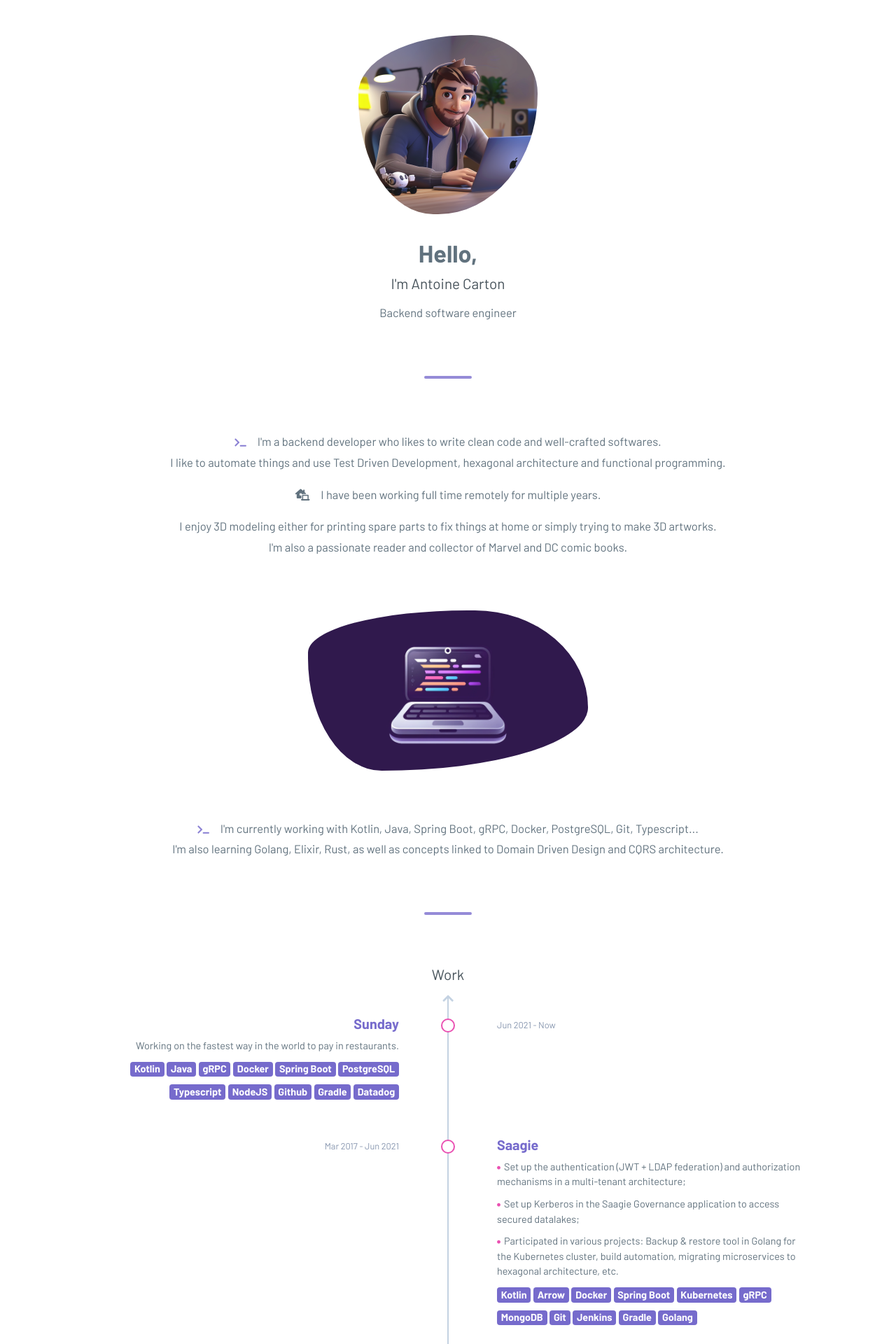
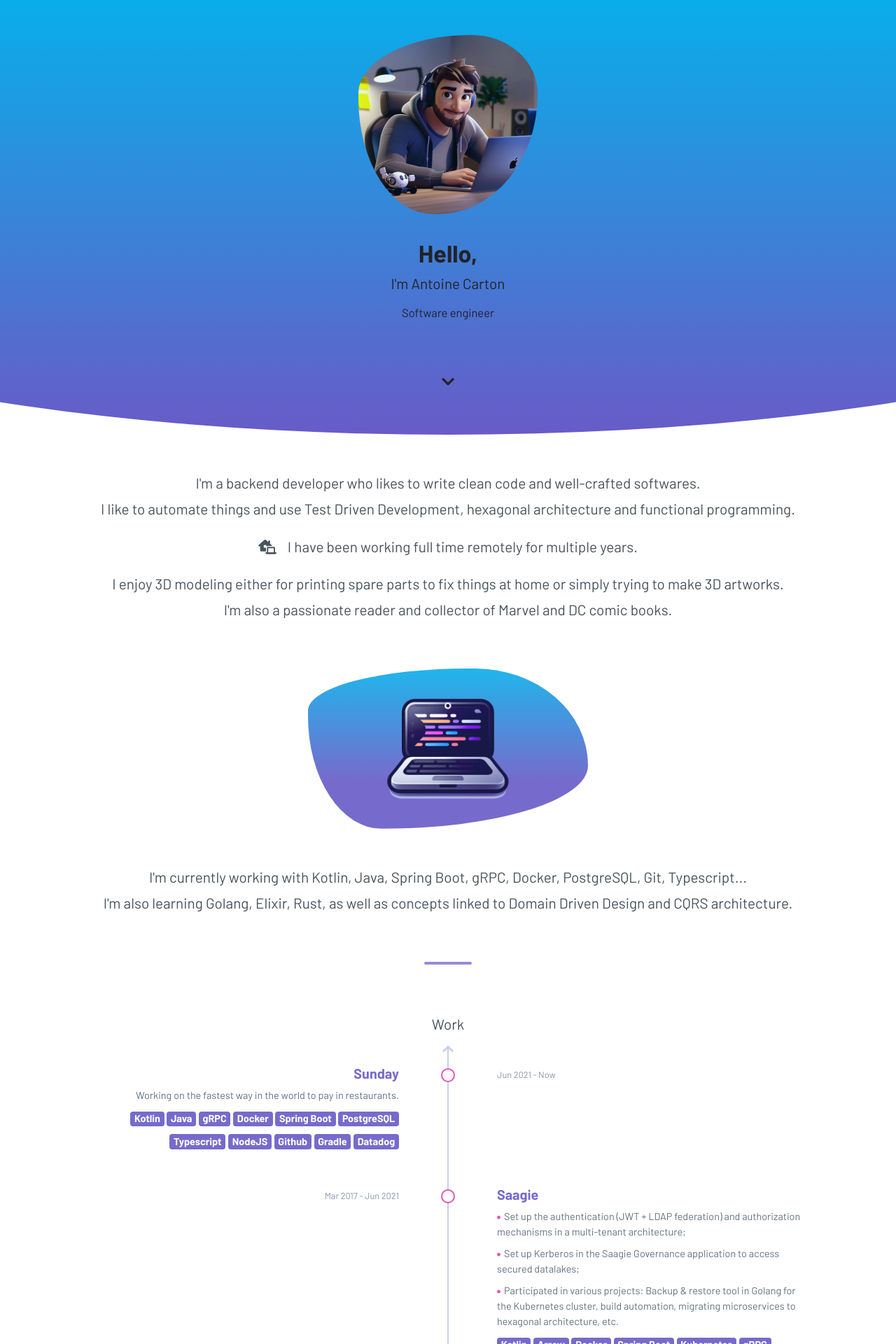
Before and after one commit to antoinecarton/antoinecarton.github.io, a Jekyll site: the page built from index.md, in a window 1280 px wide. Shown: the top 1920 px of the page at 70% size. Built offline with Jekyll 4.4.1, drawn with Linux system fonts in a browser that asks for light colours.

Commit message:
Start reworking design

```diff
--- a/_layouts/default.html
+++ b/_layouts/default.html
@@ -20,16 +20,15 @@
         </div>
         <div class="title">Hello,</div>
         <div class="subtitle">I'm Antoine Carton</div>
-        <div class="description">Backend software engineer</div>
+        <div class="description">Software engineer</div>
+        <div class="move-down"><i class="fas fa-chevron-down"></i></div>
       </div>
     </div>
-
-    <div class="divider-section"><hr class="rounded"></div>
 
     <div class="presentation-section">
       <div class="container">
         <div class="description">
-          <p><i class="fas fa-terminal cursor"></i>I'm a backend developer who likes to write clean code and well-crafted softwares.
+          <p>I'm a backend developer who likes to write clean code and well-crafted softwares.
             <br/>
             I like to automate things and use Test Driven Development, hexagonal architecture and functional programming.
           </p>
@@ -45,7 +44,7 @@
           <div class="description">
             <div class="avatar d-flex justify-content-center">
               <div class="fixed-blob">
-                <img class="img-fluid" src="assets/images/computer-purple.png">
+                <img class="img-fluid" src="assets/images/computer-2.png">
               </div>
             </div>
           </div>
@@ -54,7 +53,7 @@
 
       <div class="container">
         <div class="description">
-          <i class="fas fa-terminal cursor"></i>I'm currently working with Kotlin, Java, Spring Boot, gRPC, Docker, PostgreSQL, Git, Typescript...
+          I'm currently working with Kotlin, Java, Spring Boot, gRPC, Docker, PostgreSQL, Git, Typescript...
           <br/>I'm also learning Golang, Elixir, Rust, as well as concepts linked to Domain Driven Design and CQRS architecture.
         </div>
       </div>
@@ -126,16 +125,7 @@
     	</div>
     </div>
 
-    <div class="divider-section"><hr class="rounded"></div>
-
-    <div class="social-section">
-      <div class="container">
-        <a href="https://github.com/antoinecarton" target="_blank"><i class="fab fa-github fa-2x"></i></a>&nbsp;&nbsp;
-        <a href="https://fr.linkedin.com/in/antoine-carton-aa594b68" target="_blank"><i class="fab fa-linkedin fa-2x"></i></a>&nbsp;&nbsp;
-        <a href="https://twitter.com/antoinecarton" target="_blank"><i class="fab fa-twitter fa-2x"></i></a>
-      </div>
-    </div>
-
+    <div><img class="waves" src="assets/images/wave-footer.svg"></div>
     <div class="footer-section">
       <div class="container">
         <div class="smaller">
@@ -143,8 +133,12 @@
           <br/>
           Sources are available on my <a class="reversea" href="https://github.com/antoinecarton/antoinecarton.github.io" target="_blank"><i class="fab fa-github"></i> Github repository</a>.
         </div>
+        <div class="social">
+          <a href="https://github.com/antoinecarton" target="_blank"><i class="fab fa-github fa-2x"></i></a>&nbsp;&nbsp;
+          <a href="https://fr.linkedin.com/in/antoine-carton-aa594b68" target="_blank"><i class="fab fa-linkedin fa-2x"></i></a>&nbsp;&nbsp;
+          <a href="https://twitter.com/antoinecarton" target="_blank"><i class="fab fa-twitter fa-2x"></i></a>
+        </div>
       </div>
     </div>
-
   </body>
 </html>
--- a/_sass/_variables.scss
+++ b/_sass/_variables.scss
@@ -14,5 +14,9 @@ $color-text-blue-soft: #8796af;
 $color-text-purple: #685bc7;
 $color-text-pink: #ea51b2;
 $color-text-white: #f1f2f8;
+$color-blue: #08AEEA;
+$color-green: #2AF598;
+$color-text-red: #FF3D52;
+$color-dark-gray: #222329;
 
 $opacity-qmx: 0.9
--- a/_sass/default.scss
+++ b/_sass/default.scss
@@ -102,15 +102,13 @@ hr.rounded {
 
 }
 
-%description {
-  @extend .smaller;
-  color: $color-text-bright;
-  margin: $space-xsm auto;
-}
-
 .welcome-section {
   @extend %parent-section;
   @extend .larger;
+
+  background-image: linear-gradient(0deg, $color-text-purple 0%, $color-blue 100%);
+  clip-path: ellipse(100% 56% at 50% 44%);
+  height: 30em;
 
   .container {
     width: 100%;
@@ -139,7 +137,7 @@ hr.rounded {
       height: 16rem;
       border-radius: 42% 56% 72% 28% / 42% 42% 56% 48%;
 
-      background-color: white; //#8f44fd;
+      background-color: $color-blue;
       background-size: cover;
       background-position: center;
       animation: morph 3.75s linear infinite;
@@ -151,13 +149,14 @@ hr.rounded {
       font-size: 1.65em;
       font-weight: bold;
       line-height: 1.4;
-      color: $color-text-bright;
+      color: $color-dark-gray;
     }
 
     .subtitle {
       position: relative;
       z-index: 101;
       .trustbk { font-size: 1.1em; }
+      color: $color-dark-gray;
     }
 
     .description {
@@ -165,6 +164,7 @@ hr.rounded {
       position: relative;
       z-index: 101;
       max-width: 590px;
+      color: $color-dark-gray;
     }
 
     .header-image {
@@ -179,14 +179,25 @@ hr.rounded {
         margin-top: -120px;
       }
     }
+
+    %description {
+      @extend .smaller;
+      color: $color-dark-gray;
+      margin: $space-xsm auto;
+    }
+
+    .move-down {
+      padding-top: 2em;
+      color: $color-dark-gray;
+      animation: downdown 2s infinite alternate;
+    }
+
+    @keyframes downdown {
+      50% {
+        transform: translateY(1rem);
+      }
+    }
   }
-}
-
-%cursor {
-  @extend .flashing;
-  @extend .tab;
-  font-weight: bold;
-  color: $color-text-purple;
 }
 
 .presentation-section {
@@ -197,11 +208,6 @@ hr.rounded {
 
     .description {
       @extend %description;
-
-      .cursor {
-        @extend %cursor;
-        @extend .smaller;
-      }
     }
   }
 }
@@ -214,15 +220,15 @@ hr.rounded {
     .description {
       @extend %description;
       opacity: $opacity-qmx;
-      color: $color-text-purple;
 
       .fixed-blob {
         overflow: hidden;
         width: 25rem;
         height: auto;
         border-radius: 65% 46% 84% 30%/30% 69% 45% 80%;
-
-        background-color: white;
+        //background-image: linear-gradient(0deg, $color-blue 0%, $color-green 100%);
+        // background-color: $color-text-purple;
+        background-image: linear-gradient(0deg, $color-text-purple 30%, $color-blue 100%);
         background-size: cover;
         background-position: center;
       }
@@ -261,22 +267,37 @@ hr.rounded {
   }
 }
 
-.social-section {
-  @extend %parent-section;
-  @extend .larger;
-  padding-bottom: $space-xl;
-
-  .container {
-    .description {
-      @extend %description;
-    }
-  }
+.waves {
+  display: block;
+  width: 100%;
+  height: auto;
+  background-color: transparent;
 }
 
 .footer-section {
   @extend %parent-section;
   padding-top: $space-xl;
-  padding-bottom: $space-xl;
+  height: 15em;
   background: $color-text-purple;
-  color: $color-text-white;
+  color: white;
+
+  .social {
+    word-spacing: 0.5em;
+    padding-top: 2em;
+
+    a {
+      &, &:visited, &:focus {
+        color: white;
+        font-weight: bold;
+        text-decoration: none;
+        opacity: $opacity-qmx;
+      }
+      &:hover {
+        cursor: pointer;
+        color: darken($color-text-pink, 10%);
+        text-decoration: none;
+        opacity: $opacity-qmx;
+      }
+    }
+  }
 }
```
Also changed, not shown: assets/images/computer-2.png (added), assets/images/wave-footer.svg (added).
